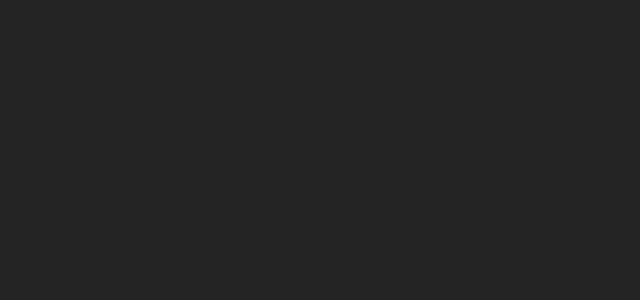
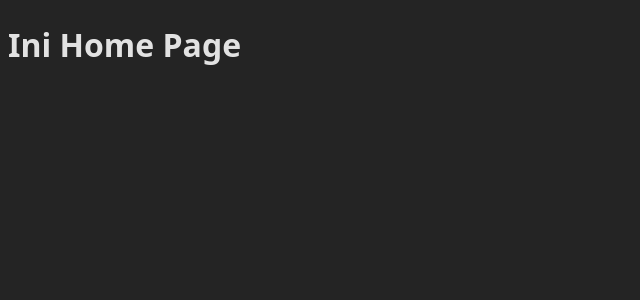
Before and after one commit to Nurzamann/belajar-react, a React (Vite) app in the folder react-basics-voidfnc/: page / in a window 1280 px wide. Before the commit this address had no page. Shown: the top 300 px of the page, without its empty margins (0-640 px from the left). Built offline with nearby package versions, Linux system fonts and the light colour scheme.

Commit message:
merouter page terms dan home

```diff
--- a/react-basics-voidfnc/src/App.tsx
+++ b/react-basics-voidfnc/src/App.tsx
@@ -4,6 +4,7 @@
 import Counter from "./components/Counter";
 import { Routes, Route } from "react-router";
 import TermsPage from "./pages/TermsPage";
+import HomePages from "./pages/HomePages";
 
 type Teacher = {
   name: string;
@@ -44,6 +45,7 @@
   return (
     <>
       <Routes>
+        <Route path="/" element={<HomePages />}></Route>
         <Route path="/terms" element={<TermsPage />} />
       </Routes>
     </>
```
